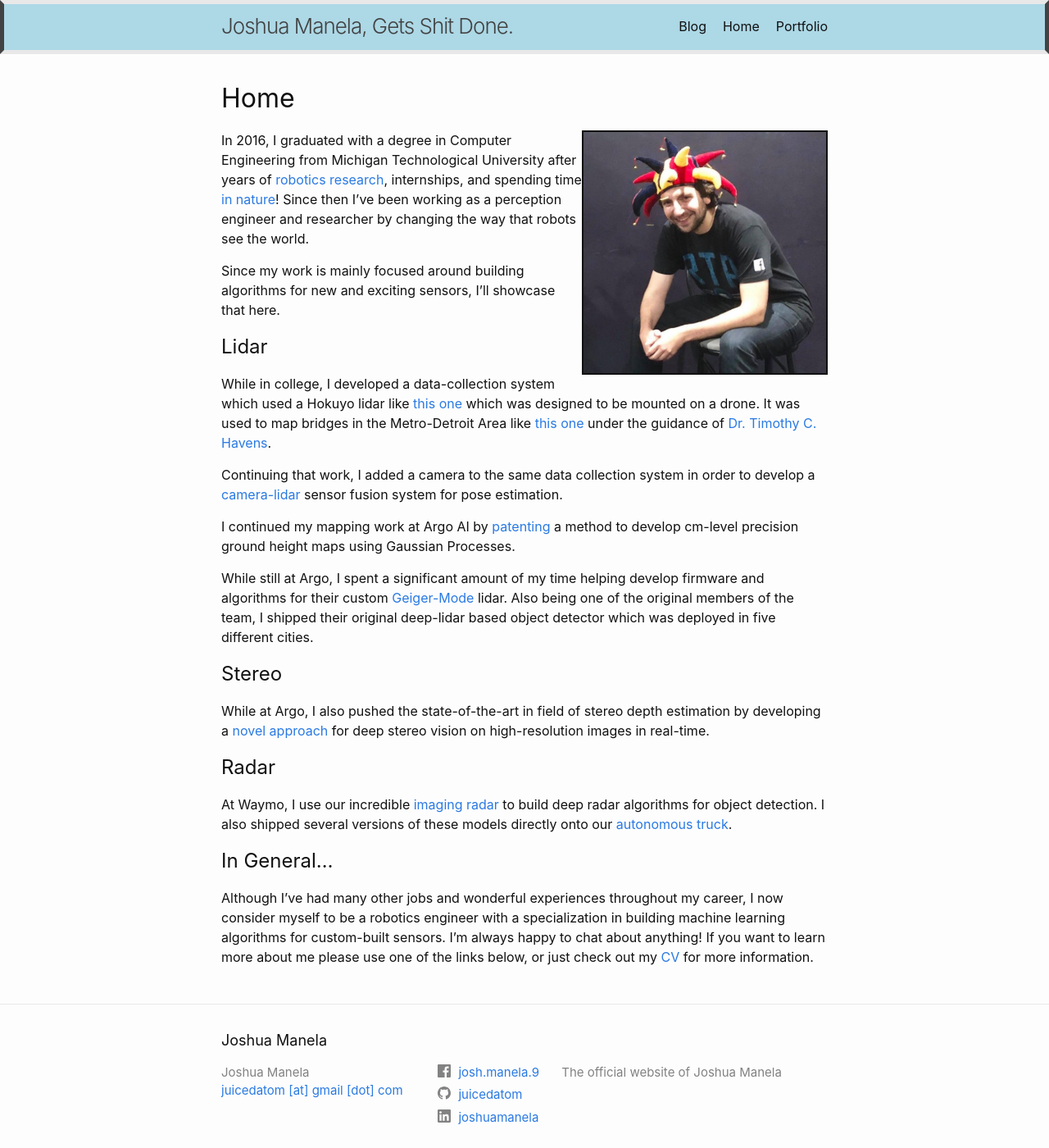
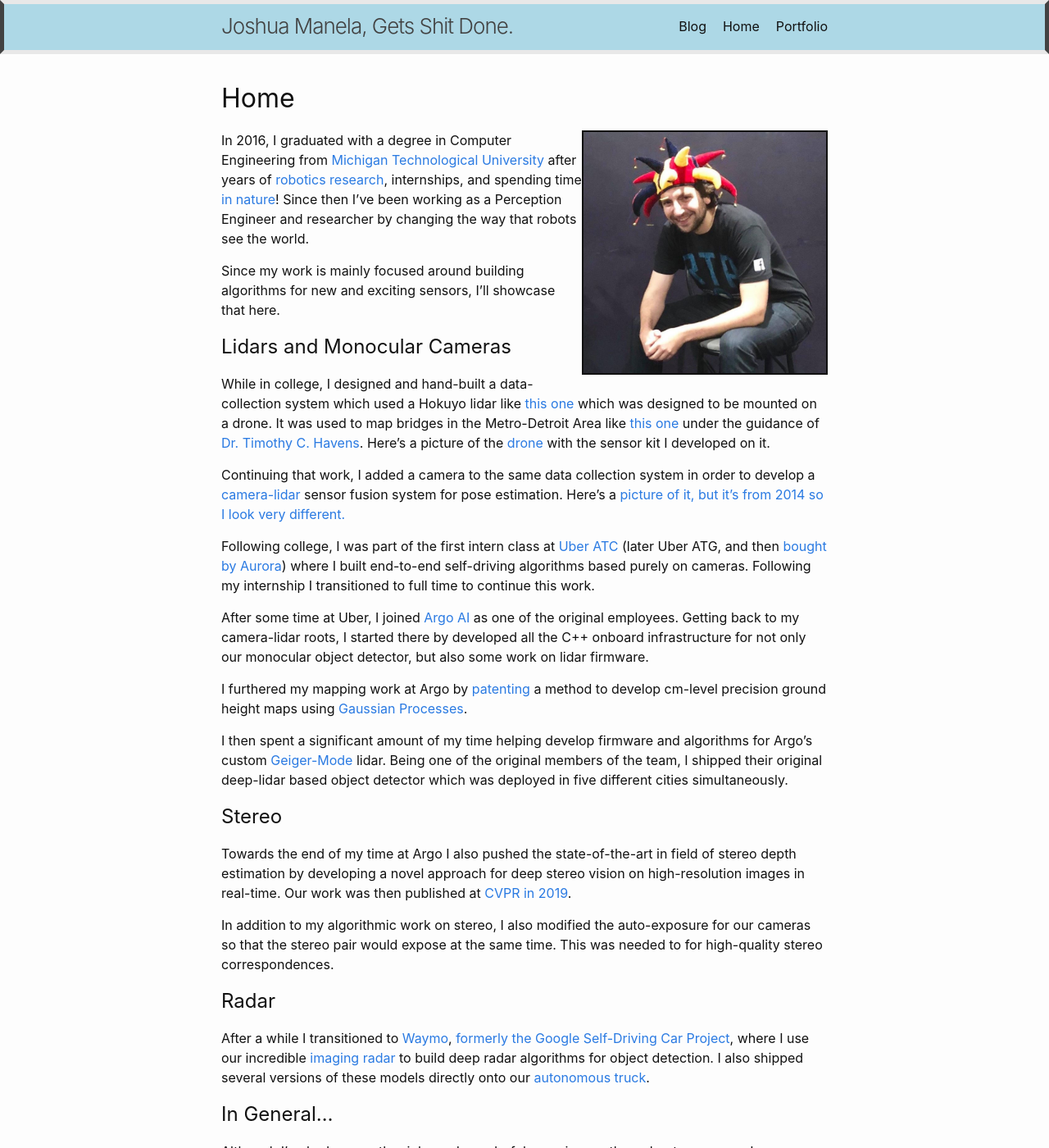
Before and after one commit to juicedatom/mygithubpage, a Jekyll site: the page built from index.md, in a window 1280 px wide and 1400 px high. Shown: the whole window at 82% size. Built offline with Jekyll 4.4.1, drawn with Linux system fonts in a browser that asks for light colours; some of the changed text lies outside the part shown.

Commit message:
more text.

```diff
--- a/index.md
+++ b/index.md
@@ -5,28 +5,40 @@ enable_shit: true
 ---
 <img style="float: right;" src="/funnyhat.jpg" border="2" width="40%">
 
-In 2016, I graduated with a degree in Computer Engineering from Michigan Technological University after years of [robotics research](https://scholar.google.com/citations?user=E0nbCrYAAAAJ&hl=en), internships, and spending time [in nature](https://www.google.com/maps/place/Michigan+Technological+University/@47.0892921,-88.6100291,11.82z/data=!4m5!3m4!1s0x4d50c810d2807581:0x80d7ca9457d61ad5!8m2!3d47.1150259!4d-88.5452004)! Since then I've been working as a perception engineer and researcher by changing the way that robots see the world.
+In 2016, I graduated with a degree in Computer Engineering from [Michigan Technological University](https://www.mtu.edu/) after years of [robotics research](https://scholar.google.com/citations?user=E0nbCrYAAAAJ&hl=en), internships, and spending time [in nature](https://www.google.com/maps/place/Michigan+Technological+University/@47.0892921,-88.6100291,11.82z/data=!4m5!3m4!1s0x4d50c810d2807581:0x80d7ca9457d61ad5!8m2!3d47.1150259!4d-88.5452004)! Since then I've been working as a Perception Engineer and researcher by changing the way that robots see the world.
+
 
 Since my work is mainly focused around building algorithms for new and exciting sensors, I'll showcase that here.
 
-## Lidar
-While in college, I developed a data-collection system which used a Hokuyo lidar like [this one](https://acroname.com/store/lidar-scanner-r314-hokuyo-laser4?gclid=EAIaIQobChMIyZGAsYvr-QIVRjizAB2pqQy3EAQYBiABEgL4LfD_BwE) which was designed to be mounted on a drone. It was used to map bridges in the Metro-Detroit Area like [this one](https://mtri.org/mdot_uav.html) under the guidance of [Dr. Timothy C. Havens](https://www.mtu.edu/cs/department/people/faculty/havens/).
+
+## Lidars and Monocular Cameras
+While in college, I designed and hand-built a data-collection system which used a Hokuyo lidar like [this one](https://acroname.com/store/lidar-scanner-r314-hokuyo-laser4?gclid=EAIaIQobChMIyZGAsYvr-QIVRjizAB2pqQy3EAQYBiABEgL4LfD_BwE) which was designed to be mounted on a drone. It was used to map bridges in the Metro-Detroit Area like [this one](https://mtri.org/mdot_uav.html) under the guidance of [Dr. Timothy C. Havens](https://www.mtu.edu/cs/department/people/faculty/havens/). Here's a picture of the [drone](https://www.mtu.edu/news/2018/12/leave-nothing-up-in-the-air-bridge-inspections-in-the-age-of-drones.html) with the sensor kit I developed on it.
 
 
-Continuing that work, I added a camera to the same data collection system in order to develop a [camera-lidar](https://asmedigitalcollection.asme.org/dynamicsystems/article-abstract/139/7/071002/395297/Heterogeneous-Multisensor-Fusion-for-Mobile) sensor fusion system for pose estimation.
+Continuing that work, I added a camera to the same data collection system in order to develop a [camera-lidar](https://asmedigitalcollection.asme.org/dynamicsystems/article-abstract/139/7/071002/395297/Heterogeneous-Multisensor-Fusion-for-Mobile) sensor fusion system for pose estimation. Here's a [picture of it, but it's from 2014 so I look very different.](https://www.flickr.com/photos/michigantechcoe/14477329427)
 
 
-I continued my mapping work at Argo AI by [patenting](https://patents.google.com/patent/US11164369B2/en) a method to develop cm-level precision ground height maps using Gaussian Processes.
+Following college, I was part of the first intern class at [Uber ATC](https://www.officelovin.com/2017/02/tour-ubers-advanced-technology-center/) (later Uber ATG, and then [bought by Aurora](https://investor.uber.com/news-events/news/press-release-details/2020/Aurora-is-acquiring-Ubers-self-driving-unit-Advanced-Technologies-Group-accelerating-development-of-the-Aurora-Driver/default.aspx)) where I built end-to-end self-driving algorithms based purely on cameras. Following my internship I transitioned to full time to continue this work.
 
 
-While still at Argo, I spent a significant amount of my time helping develop firmware and algorithms for their custom [Geiger-Mode](https://www.argo.ai/company-news/breakthrough-new-lidar-technology-gives-argo-ai-the-edge-in-autonomous-delivery-and-ride-hail-services/) lidar. Also being one of the original members of the team, I shipped their original deep-lidar based object detector which was deployed in five different cities.
+After some time at Uber, I joined [Argo AI](https://www.argo.ai/) as one of the original employees. Getting back to my camera-lidar roots, I started there by developed all the C++ onboard infrastructure for not only our monocular object detector, but also some work on lidar firmware.
+
+
+I furthered my mapping work at Argo by [patenting](https://patents.google.com/patent/US11164369B2/en) a method to develop cm-level precision ground height maps using [Gaussian Processes](https://en.wikipedia.org/wiki/Gaussian_process#:~:text=In%20probability%20theory%20and%20statistics,of%20them%20is%20normally%20distributed.).
+
+
+I then spent a significant amount of my time helping develop firmware and algorithms for Argo's custom [Geiger-Mode](https://www.argo.ai/company-news/breakthrough-new-lidar-technology-gives-argo-ai-the-edge-in-autonomous-delivery-and-ride-hail-services/) lidar. Being one of the original members of the team, I shipped their original deep-lidar based object detector which was deployed in five different cities simultaneously.
+
 
 ## Stereo
-While at Argo, I also pushed the state-of-the-art in field of stereo depth estimation by developing a [novel approach](https://scholar.google.com/citations?view_op=view_citation&hl=en&user=E0nbCrYAAAAJ&citation_for_view=E0nbCrYAAAAJ:u5HHmVD_uO8C) for deep stereo vision on high-resolution images in real-time.
+Towards the end of my time at Argo I also pushed the state-of-the-art in field of stereo depth estimation by developing a novel approach for deep stereo vision on high-resolution images in real-time. Our work was then published at [CVPR in 2019](https://openaccess.thecvf.com/content_CVPR_2019/papers/Yang_Hierarchical_Deep_Stereo_Matching_on_High-Resolution_Images_CVPR_2019_paper.pdf).
+
+ In addition to my algorithmic work on stereo, I also modified the auto-exposure for our cameras so that the stereo pair would expose at the same time. This was needed to for high-quality stereo correspondences.
 
 
 ## Radar
-At Waymo, I use our incredible [imaging radar](https://www.forbes.com/sites/bradtempleton/2021/11/15/waymos-new-imaging-radar-takes-them-through-san-francisco-fog/?sh=d07c3602937f) to build deep radar algorithms for object detection. I also shipped several versions of these models directly onto our [autonomous truck](https://blog.waymo.com/2021/12/designed-to-deliver.html).
+After a while I transitioned to [Waymo](https://waymo.com/), [formerly the Google Self-Driving Car Project](https://waymo.com/company/), where I use our incredible [imaging radar](https://www.forbes.com/sites/bradtempleton/2021/11/15/waymos-new-imaging-radar-takes-them-through-san-francisco-fog/?sh=d07c3602937f) to build deep radar algorithms for object detection. I also shipped several versions of these models directly onto our [autonomous truck](https://blog.waymo.com/2021/12/designed-to-deliver.html).
+
 
 ## In General...
-Although I've had many other jobs and wonderful experiences throughout my career, I now consider myself to be a robotics engineer with a specialization in building machine learning algorithms for custom-built sensors. I'm always happy to chat about anything! If you want to learn more about me please use one of the links below, or just check out my [CV](/ManelaCV.pdf) for more information.
+Although I've had many other jobs and wonderful experiences throughout my career, I now consider myself to be a robotics engineer with a specialization in building machine learning algorithms for custom-built sensors. Ultimately, I'm a Perception Engineer and always happy to chat about anything! If you want to learn more about me please use one of the links below, or just check out my [CV](/ManelaCV.pdf) for more information.
```
